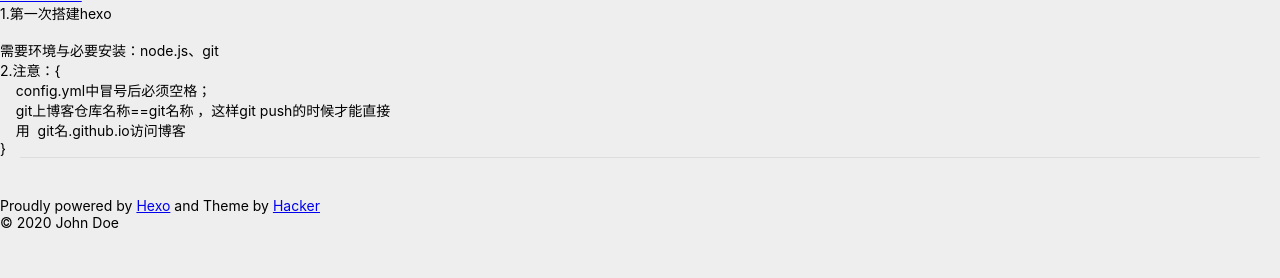
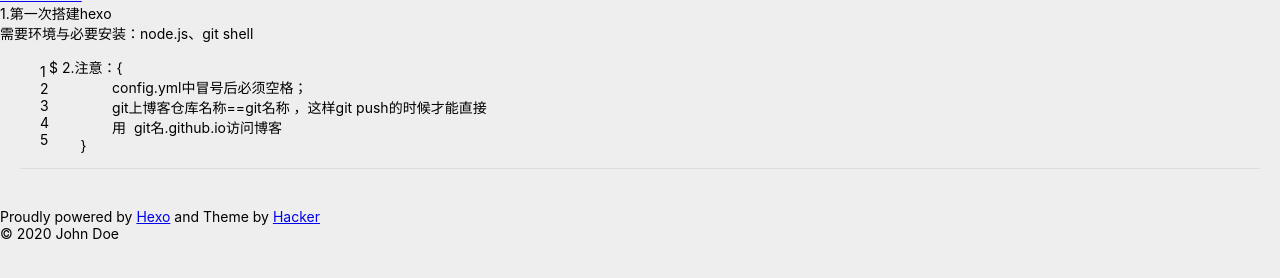
Before and after one commit to villiamVIX/blogV, a plain HTML site: page 2020/02/26/第一篇博客/index.html in a window 1280 px wide. Shown: the part 62-340 px from the top of the page. Drawn offline with Linux system fonts and the light colour scheme.

Commit message:
Site updated: 2020-02-27 00:55:11

```diff
--- a/2020/02/26/第一篇博客/index.html
+++ b/2020/02/26/第一篇博客/index.html
@@ -10,14 +10,7 @@
 
 
 
-  <meta name="description" content="1.第一次搭建hexo
-
-需要环境与必要安装：node.js、git
-2.注意：{
-    config.yml中冒号后必须空格；
-    git上博客仓库名称==git名称 ，这样git push的时候才能直接
-    用  git名.github.io访问博客
-}">
+  <meta name="description" content="1.第一次搭建hexo需要环境与必要安装：node.js、git shell12345$ 2.注意：&amp;#123;		config.yml中冒号后必须空格；		git上博客仓库名称==git名称 ，这样git push的时候才能直接		用  git名.github.io访问博客	&amp;#125;">
 
 
 
@@ -86,14 +79,11 @@
   <div class="article-content">
     <div class="entry">
 
-        <pre><code>1.第一次搭建hexo
+        <h2 id="1-第一次搭建hexo"><a href="#1-第一次搭建hexo" class="headerlink" title="1.第一次搭建hexo"></a>1.第一次搭建hexo</h2><h3 id="需要环境与必要安装：node-js、git-shell"><a href="#需要环境与必要安装：node-js、git-shell" class="headerlink" title="需要环境与必要安装：node.js、git shell"></a>需要环境与必要安装：node.js、git shell</h3><figure class="highlight bash"><table><tr><td class="gutter"><pre><span class="line">1</span><br><span class="line">2</span><br><span class="line">3</span><br><span class="line">4</span><br><span class="line">5</span><br></pre></td><td class="code"><pre><span class="line">$ 2.注意：&#123;</span><br><span class="line">		config.yml中冒号后必须空格；</span><br><span class="line">		git上博客仓库名称==git名称 ，这样git push的时候才能直接</span><br><span class="line">		用  git名.github.io访问博客</span><br><span class="line">	&#125;</span><br></pre></td></tr></table></figure>
 
-需要环境与必要安装：node.js、git
-2.注意：{
-    config.yml中冒号后必须空格；
-    git上博客仓库名称==git名称 ，这样git push的时候才能直接
-    用  git名.github.io访问博客
-}</code></pre>
+
+
+
 
     </div>
 
```
Also changed, not shown: index.html (+4 -7 lines).
